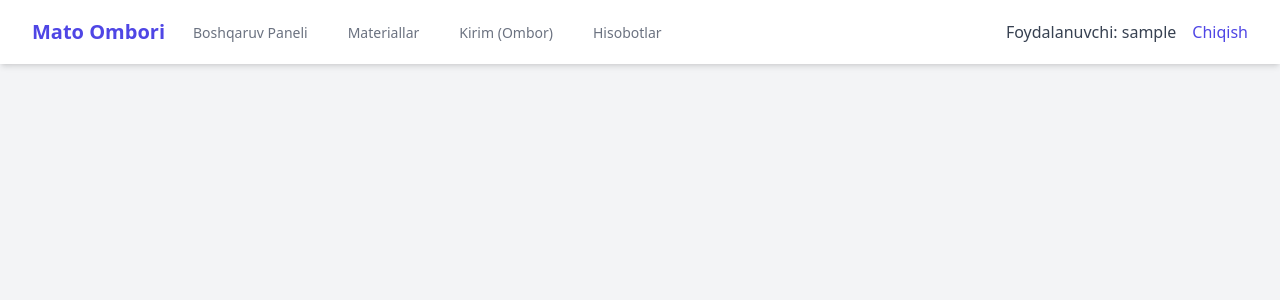
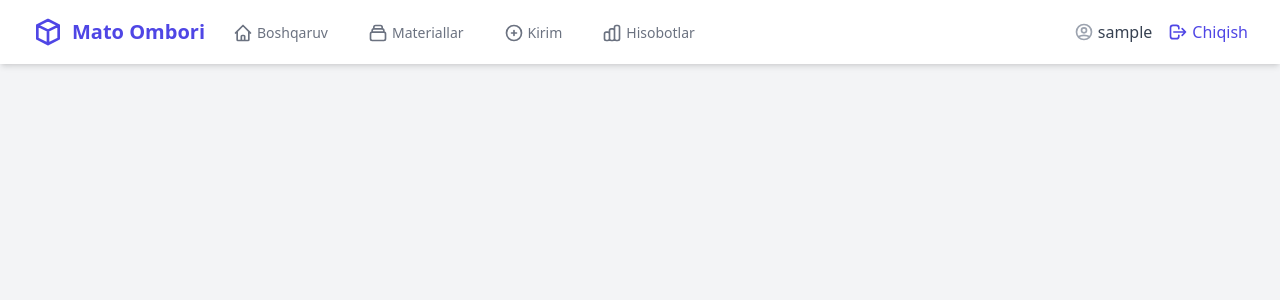
Before and after one commit to rasulkamolov/profikaktus, a PHP site: template src/templates/header.php in a window 1280 px wide. Shown: the top 300 px of the page. Run offline with PHP 8.4, Linux system fonts and the light colour scheme; the template is opened without the code that fills it, so the values that code supplies are empty; the visitor is signed in with stand-in values (Sample User, id 1); some libraries are stand-ins or nearby versions.

Commit message:
fix: Support subdirectory deployment and improve security
- Refactor all redirects and links to use relative paths (e.g., `../admin/`) to ensure the app works when deployed in a subfolder.
- Fix SQL injection vulnerability in user creation logic by using prepared statements.
- Add SVG icons to navigation for better UI.
- Ensure no binary `db.sqlite` file is committed.

```diff
--- a/public/admin/material_form.php
+++ b/public/admin/material_form.php
@@ -69,7 +69,7 @@ if ($_SERVER['REQUEST_METHOD'] === 'POST') {
         $stmt->bindValue(':i', $image_path, SQLITE3_TEXT);
 
         if ($stmt->execute()) {
-            header('Location: /admin/materials.php');
+            header('Location: materials.php');
             exit;
         } else {
             $error = "Bazaga yozishda xatolik.";
--- a/public/admin/users.php
+++ b/public/admin/users.php
@@ -17,7 +17,10 @@ if ($_SERVER['REQUEST_METHOD'] === 'POST' && isset($_POST['action']) && $_POST['
     if (empty($username) || empty($password)) {
         $error = "Barcha maydonlar to'ldirilishi shart.";
     } else {
-        $check = $db->querySingle("SELECT count(*) FROM users WHERE username = '$username'");
+        $stmt_check = $db->prepare("SELECT count(*) FROM users WHERE username = :u");
+        $stmt_check->bindValue(':u', $username, SQLITE3_TEXT);
+        $check = $stmt_check->execute()->fetchArray(SQLITE3_NUM)[0];
+
         if ($check > 0) {
             $error = "Bu foydalanuvchi nomi band.";
         } else {
--- a/public/cutter/index.php
+++ b/public/cutter/index.php
@@ -12,7 +12,7 @@ include __DIR__ . '/../../src/templates/header.php';
     <h1 class="text-4xl font-bold text-gray-900 mb-4">Xush kelibsiz, Kesuvchi!</h1>
     <p class="text-xl text-gray-600 mb-8">Ishni boshlash uchun quyidagi tugmani bosing.</p>
 
-    <a href="/cutter/cut.php" class="inline-flex items-center justify-center px-8 py-4 border border-transparent text-lg font-medium rounded-md text-white bg-indigo-600 hover:bg-indigo-700 md:py-4 md:text-lg md:px-10">
+    <a href="cut.php" class="inline-flex items-center justify-center px-8 py-4 border border-transparent text-lg font-medium rounded-md text-white bg-indigo-600 hover:bg-indigo-700 md:py-4 md:text-lg md:px-10">
         Material Kesish
     </a>
 </div>
--- a/public/logout.php
+++ b/public/logout.php
@@ -2,6 +2,6 @@
 // public/logout.php
 session_start();
 session_destroy();
-header('Location: /login.php');
+header('Location: login.php');
 exit;
 ?>
--- a/src/templates/header.php
+++ b/src/templates/header.php
@@ -6,8 +6,7 @@
     <title>Mato Ombori</title>
     <!-- Tailwind CSS -->
     <script src="https://cdn.tailwindcss.com"></script>
-    <!-- Heroicons (via unpkg for simplicity in raw usage) -->
-    <!-- We will use SVG strings or a simple library if needed, but for now simple SVGs are best -->
+    <!-- Icons are embedded as SVGs directly to avoid external dependencies blocking rendering -->
 </head>
 <body class="bg-gray-100 min-h-screen text-gray-800">
     <nav class="bg-white shadow-md">
@@ -15,28 +14,64 @@
             <div class="flex justify-between h-16">
                 <div class="flex">
                     <div class="flex-shrink-0 flex items-center">
+                        <!-- Icon: Cube/Box -->
+                        <svg class="h-8 w-8 text-indigo-600 mr-2" fill="none" viewBox="0 0 24 24" stroke="currentColor">
+                            <path stroke-linecap="round" stroke-linejoin="round" stroke-width="2" d="M20 7l-8-4-8 4m16 0l-8 4m8-4v10l-8 4m0-10L4 7m8 4v10M4 7v10l8 4" />
+                        </svg>
                         <span class="text-xl font-bold text-indigo-600">Mato Ombori</span>
                     </div>
                     <?php if (isset($_SESSION['role'])): ?>
                     <div class="hidden sm:ml-6 sm:flex sm:space-x-8">
                         <?php if ($_SESSION['role'] === 'admin'): ?>
-                            <a href="/admin/index.php" class="border-transparent text-gray-500 hover:border-gray-300 hover:text-gray-700 inline-flex items-center px-1 pt-1 border-b-2 text-sm font-medium">Boshqaruv Paneli</a>
-                            <a href="/admin/materials.php" class="border-transparent text-gray-500 hover:border-gray-300 hover:text-gray-700 inline-flex items-center px-1 pt-1 border-b-2 text-sm font-medium">Materiallar</a>
-                            <a href="/admin/stock.php" class="border-transparent text-gray-500 hover:border-gray-300 hover:text-gray-700 inline-flex items-center px-1 pt-1 border-b-2 text-sm font-medium">Kirim (Ombor)</a>
-                            <a href="/admin/reports.php" class="border-transparent text-gray-500 hover:border-gray-300 hover:text-gray-700 inline-flex items-center px-1 pt-1 border-b-2 text-sm font-medium">Hisobotlar</a>
+                            <a href="../admin/index.php" class="border-transparent text-gray-500 hover:border-gray-300 hover:text-gray-700 inline-flex items-center px-1 pt-1 border-b-2 text-sm font-medium">
+                                <!-- Icon: Home -->
+                                <svg class="w-5 h-5 mr-1" fill="none" viewBox="0 0 24 24" stroke="currentColor"><path stroke-linecap="round" stroke-linejoin="round" stroke-width="2" d="M3 12l2-2m0 0l7-7 7 7M5 10v10a1 1 0 001 1h3m10-11l2 2m-2-2v10a1 1 0 01-1 1h-3m-6 0a1 1 0 001-1v-4a1 1 0 011-1h2a1 1 0 011 1v4a1 1 0 001 1m-6 0h6" /></svg>
+                                Boshqaruv
+                            </a>
+                            <a href="../admin/materials.php" class="border-transparent text-gray-500 hover:border-gray-300 hover:text-gray-700 inline-flex items-center px-1 pt-1 border-b-2 text-sm font-medium">
+                                <!-- Icon: Collection -->
+                                <svg class="w-5 h-5 mr-1" fill="none" viewBox="0 0 24 24" stroke="currentColor"><path stroke-linecap="round" stroke-linejoin="round" stroke-width="2" d="M19 11H5m14 0a2 2 0 012 2v6a2 2 0 01-2 2H5a2 2 0 01-2-2v-6a2 2 0 012-2m14 0V9a2 2 0 00-2-2M5 11V9a2 2 0 012-2m0 0V5a2 2 0 012-2h6a2 2 0 012 2v2M7 7h10" /></svg>
+                                Materiallar
+                            </a>
+                            <a href="../admin/stock.php" class="border-transparent text-gray-500 hover:border-gray-300 hover:text-gray-700 inline-flex items-center px-1 pt-1 border-b-2 text-sm font-medium">
+                                <!-- Icon: Plus Circle -->
+                                <svg class="w-5 h-5 mr-1" fill="none" viewBox="0 0 24 24" stroke="currentColor"><path stroke-linecap="round" stroke-linejoin="round" stroke-width="2" d="M12 9v3m0 0v3m0-3h3m-3 0H9m12 0a9 9 0 11-18 0 9 9 0 0118 0z" /></svg>
+                                Kirim
+                            </a>
+                            <a href="../admin/reports.php" class="border-transparent text-gray-500 hover:border-gray-300 hover:text-gray-700 inline-flex items-center px-1 pt-1 border-b-2 text-sm font-medium">
+                                <!-- Icon: Chart Bar -->
+                                <svg class="w-5 h-5 mr-1" fill="none" viewBox="0 0 24 24" stroke="currentColor"><path stroke-linecap="round" stroke-linejoin="round" stroke-width="2" d="M9 19v-6a2 2 0 00-2-2H5a2 2 0 00-2 2v6a2 2 0 002 2h2a2 2 0 002-2zm0 0V9a2 2 0 012-2h2a2 2 0 012 2v10m-6 0a2 2 0 002 2h2a2 2 0 002-2m0 0V5a2 2 0 012-2h2a2 2 0 012 2v14a2 2 0 01-2 2h-2a2 2 0 01-2-2z" /></svg>
+                                Hisobotlar
+                            </a>
                         <?php else: ?>
-                            <a href="/cutter/index.php" class="border-transparent text-gray-500 hover:border-gray-300 hover:text-gray-700 inline-flex items-center px-1 pt-1 border-b-2 text-sm font-medium">Kesuvchi Paneli</a>
-                            <a href="/cutter/cut.php" class="border-transparent text-gray-500 hover:border-gray-300 hover:text-gray-700 inline-flex items-center px-1 pt-1 border-b-2 text-sm font-medium">Kesish</a>
+                            <a href="../cutter/index.php" class="border-transparent text-gray-500 hover:border-gray-300 hover:text-gray-700 inline-flex items-center px-1 pt-1 border-b-2 text-sm font-medium">
+                                <!-- Icon: User -->
+                                <svg class="w-5 h-5 mr-1" fill="none" viewBox="0 0 24 24" stroke="currentColor"><path stroke-linecap="round" stroke-linejoin="round" stroke-width="2" d="M16 7a4 4 0 11-8 0 4 4 0 018 0zM12 14a7 7 0 00-7 7h14a7 7 0 00-7-7z" /></svg>
+                                Kesuvchi Paneli
+                            </a>
+                            <a href="../cutter/cut.php" class="border-transparent text-gray-500 hover:border-gray-300 hover:text-gray-700 inline-flex items-center px-1 pt-1 border-b-2 text-sm font-medium">
+                                <!-- Icon: Scissors -->
+                                <svg class="w-5 h-5 mr-1" fill="none" viewBox="0 0 24 24" stroke="currentColor"><path stroke-linecap="round" stroke-linejoin="round" stroke-width="2" d="M14.121 14.121L19 19m-7-7l7-7m-7 7l-2.879 2.879M12 12L9.121 9.121m0 5.758a3 3 0 10-4.243 4.243 3 3 0 004.243-4.243zm0-5.758a3 3 0 10-4.243-4.243 3 3 0 004.243 4.243z" /></svg>
+                                Kesish
+                            </a>
                         <?php endif; ?>
                     </div>
                     <?php endif; ?>
                 </div>
                 <div class="flex items-center">
                     <?php if (isset($_SESSION['user_id'])): ?>
-                        <span class="text-gray-700 mr-4">Foydalanuvchi: <?php echo htmlspecialchars($_SESSION['username'] ?? ''); ?></span>
-                        <a href="/logout.php" class="text-indigo-600 hover:text-indigo-900 font-medium">Chiqish</a>
+                        <span class="text-gray-700 mr-4 flex items-center">
+                            <!-- Icon: User Circle -->
+                            <svg class="w-5 h-5 mr-1 text-gray-400" fill="none" viewBox="0 0 24 24" stroke="currentColor"><path stroke-linecap="round" stroke-linejoin="round" stroke-width="2" d="M5.121 17.804A13.937 13.937 0 0112 16c2.5 0 4.847.655 6.879 1.804M15 10a3 3 0 11-6 0 3 3 0 016 0zm6 2a9 9 0 11-18 0 9 9 0 0118 0z" /></svg>
+                            <?php echo htmlspecialchars($_SESSION['username'] ?? ''); ?>
+                        </span>
+                        <a href="../logout.php" class="text-indigo-600 hover:text-indigo-900 font-medium flex items-center">
+                            <!-- Icon: Logout -->
+                            <svg class="w-5 h-5 mr-1" fill="none" viewBox="0 0 24 24" stroke="currentColor"><path stroke-linecap="round" stroke-linejoin="round" stroke-width="2" d="M17 16l4-4m0 0l-4-4m4 4H7m6 4v1a3 3 0 01-3 3H6a3 3 0 01-3-3V7a3 3 0 013-3h4a3 3 0 013 3v1" /></svg>
+                            Chiqish
+                        </a>
                     <?php else: ?>
-                        <a href="/login.php" class="text-indigo-600 hover:text-indigo-900 font-medium">Kirish</a>
+                        <a href="../login.php" class="text-indigo-600 hover:text-indigo-900 font-medium">Kirish</a>
                     <?php endif; ?>
                 </div>
             </div>
```
Also changed, not shown: public/admin/index.php (+5 -5 lines), public/admin/materials.php (+4 -4 lines), public/login.php (+4 -4 lines), src/auth.php (+4 -3 lines), tests/integration_test.php (deleted, +0 -76 lines), db.sqlite (deleted), verification/cutter_success.png (deleted), 1 other file.
